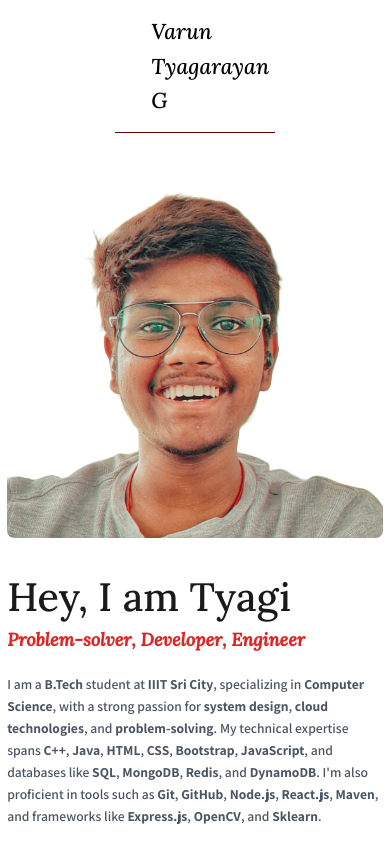
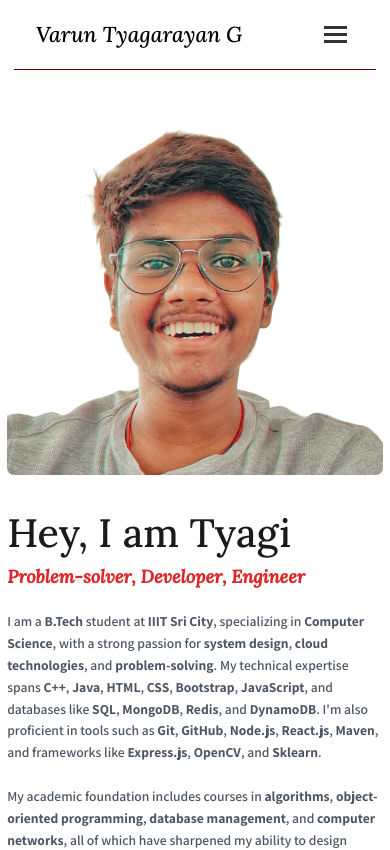
Before and after one commit to varunTyagarayanG/portfolioPage_v2, a React (Vite) app: page / in a window 390 px wide. Shown: the top 850 px of the page. Built offline with nearby package versions, Linux system fonts and the light colour scheme.

Commit message:
added/mobile-view

```diff
--- a/src/components/BlogPost.jsx
+++ b/src/components/BlogPost.jsx
@@ -7,8 +7,12 @@ const blogContents = {
     title: 'Understanding the CAP Theorem',
     author: 'Varun Tyagarayan G',
     publish_date: '2023-12-01',
+    image: '/images/cap-theorem.jpg',
     content: `
             <h2>Introduction to CAP Theorem</h2>
+            <div class="blog-image">
+                <img src="/images/cap-theorem.jpg" alt="CAP Theorem Diagram" />
+            </div>
             <p>The CAP theorem, also known as Brewer's theorem, is a fundamental principle in distributed systems that states it is impossible for a distributed data store to simultaneously provide more than two out of the following three guarantees:</p>
             <ul>
                 <li><strong>Consistency:</strong> Every read receives the most recent write or an error</li>
@@ -22,8 +26,12 @@ const blogContents = {
     title: 'Exploring Distributed Key-Value Stores',
     author: 'Varun Tyagarayan G',
     publish_date: '2023-12-15',
+    image: '/images/key-value-store.jpg',
     content: `
             <h2>What are Distributed Key-Value Stores?</h2>
+            <div class="blog-image">
+                <img src="/images/key-value-store.jpg" alt="Distributed Key-Value Store Architecture" />
+            </div>
             <p>Distributed key-value stores are a type of non-relational database that uses a simple key-value method to store data. The data is distributed across multiple servers to achieve scalability and high availability.</p>
             <h3>Popular Distributed Key-Value Stores:</h3>
             <ul>
@@ -103,6 +111,11 @@ const BlogPost = () => {
       <div className="container">
         <Link to="/blog" className={styles.backLink}>← Back to all posts</Link>
         <h1 className={styles.postTitle}>{post.title}</h1>
+        {post.image && (
+          <div className="blog-image">
+            <img src={post.image} alt={post.title} />
+          </div>
+        )}
         <p className={styles.postMeta}>
           <span className={styles.postAuthor}>By {post.author}</span>
           <span className={styles.postDate}>
--- a/src/components/Header.jsx
+++ b/src/components/Header.jsx
@@ -1,18 +1,31 @@
-import React from 'react';
+import React, { useState } from 'react';
 import { Link } from 'react-router-dom';
 import styles from '../styles/Header.module.css';
 
 const Header = () => {
+  const [isMenuOpen, setIsMenuOpen] = useState(false);
+
+  const toggleMenu = () => {
+    setIsMenuOpen(!isMenuOpen);
+  };
+
   return (
     <header className={styles.header}>
       <div className={`${styles.navContainer} container`}>
         <Link to="/" className={styles.logo}>Varun Tyagarayan G</Link>
-        <nav className={styles.navFonts}>
-          <Link to="/">Home</Link>
-          <Link to="/blog">Blog</Link>
-          <a href="https://github.com/varunTyagarayanG" target="_blank" rel="noopener noreferrer">GitHub</a>
-          <a href="https://www.linkedin.com/in/varun-tyagarayan-gadigala-08a58130a/" target="_blank" rel="noopener noreferrer">LinkedIn</a>
-          <a href="https://leetcode.com/u/Tyaggs/" target="_blank" rel="noopener noreferrer">Leetcode</a>
+
+        <button className={styles.hamburger} onClick={toggleMenu} aria-label="Toggle menu">
+          <span></span>
+          <span></span>
+          <span></span>
+        </button>
+
+        <nav className={`${styles.navFonts} ${isMenuOpen ? styles.menuOpen : ''}`}>
+          <Link to="/" onClick={toggleMenu}>Home</Link>
+          <Link to="/blog" onClick={toggleMenu}>Blog</Link>
+          <a href="https://github.com/varunTyagarayanG" target="_blank" rel="noopener noreferrer" onClick={toggleMenu}>GitHub</a>
+          <a href="https://www.linkedin.com/in/varun-tyagarayan-gadigala-08a58130a/" target="_blank" rel="noopener noreferrer" onClick={toggleMenu}>LinkedIn</a>
+          <a href="https://leetcode.com/u/Tyaggs/" target="_blank" rel="noopener noreferrer" onClick={toggleMenu}>Leetcode</a>
         </nav>
       </div>
     </header>
--- a/src/styles/BlogPost.module.css
+++ b/src/styles/BlogPost.module.css
@@ -202,3 +202,18 @@
     background-color: #d32f2f;
     color: white;
   }
+
+  .blog-image {
+    width: 100%;
+    margin: 2rem 0;
+    border-radius: 8px;
+    overflow: hidden;
+    box-shadow: 0 4px 6px rgba(0, 0, 0, 0.1);
+  }
+
+  .blog-image img {
+    width: 100%;
+    height: auto;
+    display: block;
+    object-fit: cover;
+  }
--- a/src/styles/Header.module.css
+++ b/src/styles/Header.module.css
@@ -1,16 +1,15 @@
 .header {
-  border-bottom: 1px solid #600; /* Darker border color */
-  padding: 1rem 2rem; /* Adds left and right padding */
+  border-bottom: 1px solid #600;
+  padding: 1rem 2rem;
   margin: 0 8rem 2rem 8rem;
   margin-bottom: 2rem;
-
 }
-
 
 .navContainer {
   display: flex;
   justify-content: space-between;
   align-items: center;
+  position: relative;
 }
 
 .logo {
@@ -24,50 +23,96 @@
 
 .navFonts a {
   text-decoration: none;
-  color: #333; /* Default color */
+  color: #333;
   font-size: 0.95rem;
   margin-left: 2rem;
-  position: relative; /* Needed for pseudo-elements */
-  font-weight: normal; /* Default font weight */
-  transition: color 0.3s ease, font-weight 0.3s ease; /* Smooth color and weight transition */
+  position: relative;
   font-weight: bold;
+  transition: color 0.3s ease, font-weight 0.3s ease;
 }
 
 .navFonts a:hover {
-  color: #222; /* Darker color on hover */
-  /* Bold on hover */
+  color: #222;
 }
-
-
-.navFonts a,
-.navFonts Link {
-  text-decoration: none;
-  color: #333;
-  font-size: 0.95rem;
-  margin-left: 2rem;
-}
-
-
 
 .navFonts a::after {
   content: "";
   position: absolute;
   left: 0;
-  bottom: -2px; /* Position the animation slightly below the text */
+  bottom: -2px;
   width: 0;
   height: 2px;
-  background-color: #222; /* Same as hover color */
-  transition: width 0.3s ease; /* Smooth animation for width */
+  background-color: #222;
+  transition: width 0.3s ease;
 }
 
 .navFonts a:hover::after {
-  width: 100%; /* Fills the underline on hover */
+  width: 100%;
 }
 
+/* Hamburger menu button */
+.hamburger {
+  display: none;
+  background: none;
+  border: none;
+  cursor: pointer;
+  padding: 0.5rem;
+  z-index: 100;
+}
 
+.hamburger span {
+  display: block;
+  width: 25px;
+  height: 3px;
+  background-color: #333;
+  margin: 5px 0;
+  transition: all 0.3s ease;
+}
 
-@media (max-width: 768px) {
+/* Mobile styles */
+@media screen and (max-width: 768px) {
+  .header {
+    margin: 0 1rem 2rem 1rem;
+    padding: 1rem;
+  }
+
+  .hamburger {
+    display: block;
+  }
+
   .navFonts {
     display: none;
+    position: fixed;
+    top: 0;
+    right: 0;
+    width: 70%;
+    height: 100vh;
+    background-color: white;
+    padding: 6rem 2rem 2rem;
+    box-shadow: -2px 0 5px rgba(0, 0, 0, 0.1);
+    z-index: 90;
+  }
+
+  .menuOpen {
+    display: flex;
+    flex-direction: column;
+  }
+
+  .navFonts a {
+    margin: 1rem 0;
+    font-size: 1.1rem;
+  }
+
+  /* Hamburger animation */
+  .menuOpen + .hamburger span:nth-child(1) {
+    transform: rotate(45deg) translate(5px, 5px);
+  }
+
+  .menuOpen + .hamburger span:nth-child(2) {
+    opacity: 0;
+  }
+
+  .menuOpen + .hamburger span:nth-child(3) {
+    transform: rotate(-45deg) translate(7px, -7px);
   }
 }
```
